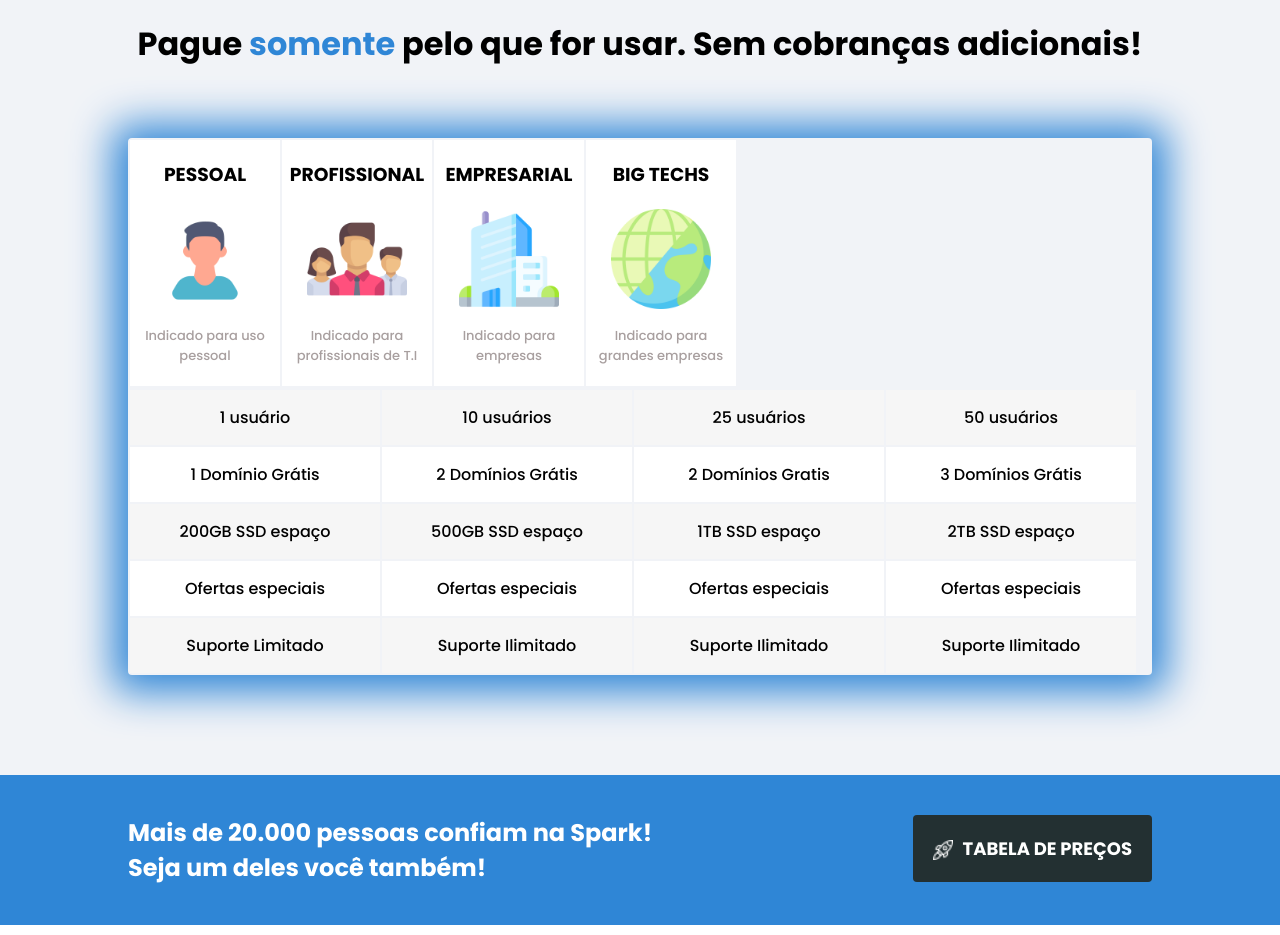
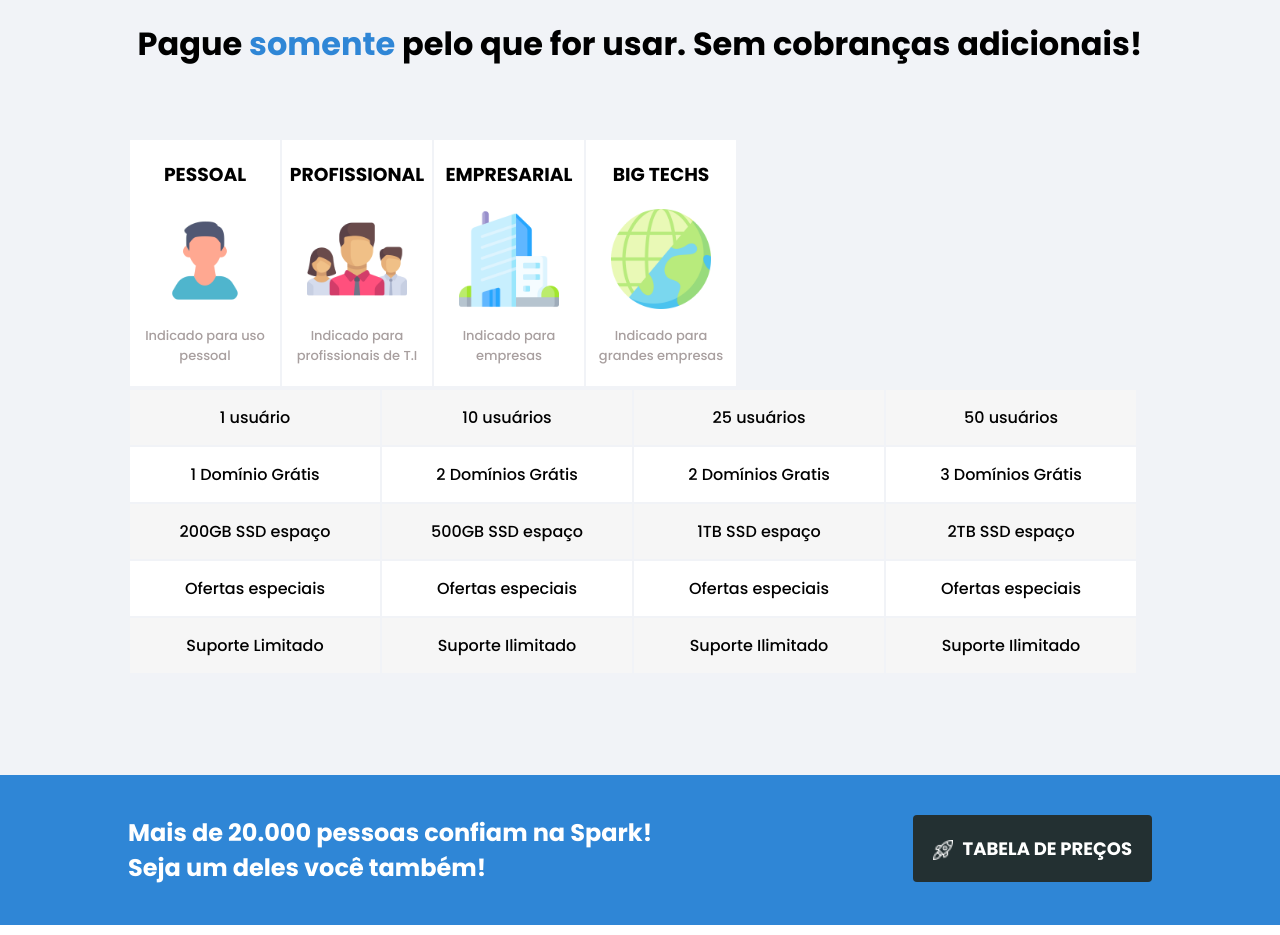
Before and after one commit to EduardoTCasagrande/hospedagem, a plain HTML site: page index.html in a window 1280 px wide. Shown: the part 1760-2695 px from the top of the page. Drawn offline with Linux system fonts and the light colour scheme.

Commit message:
Update estilo.css

```diff
--- a/css/estilo.css
+++ b/css/estilo.css
@@ -226,7 +226,6 @@
 table {
     border-radius: 4px;
     margin: auto;
-    box-shadow: 0px 2px 40px 15px rgba(47,134,214,1);
     overflow-x: scroll;
     display: flex;
     flex-direction: column;
```
